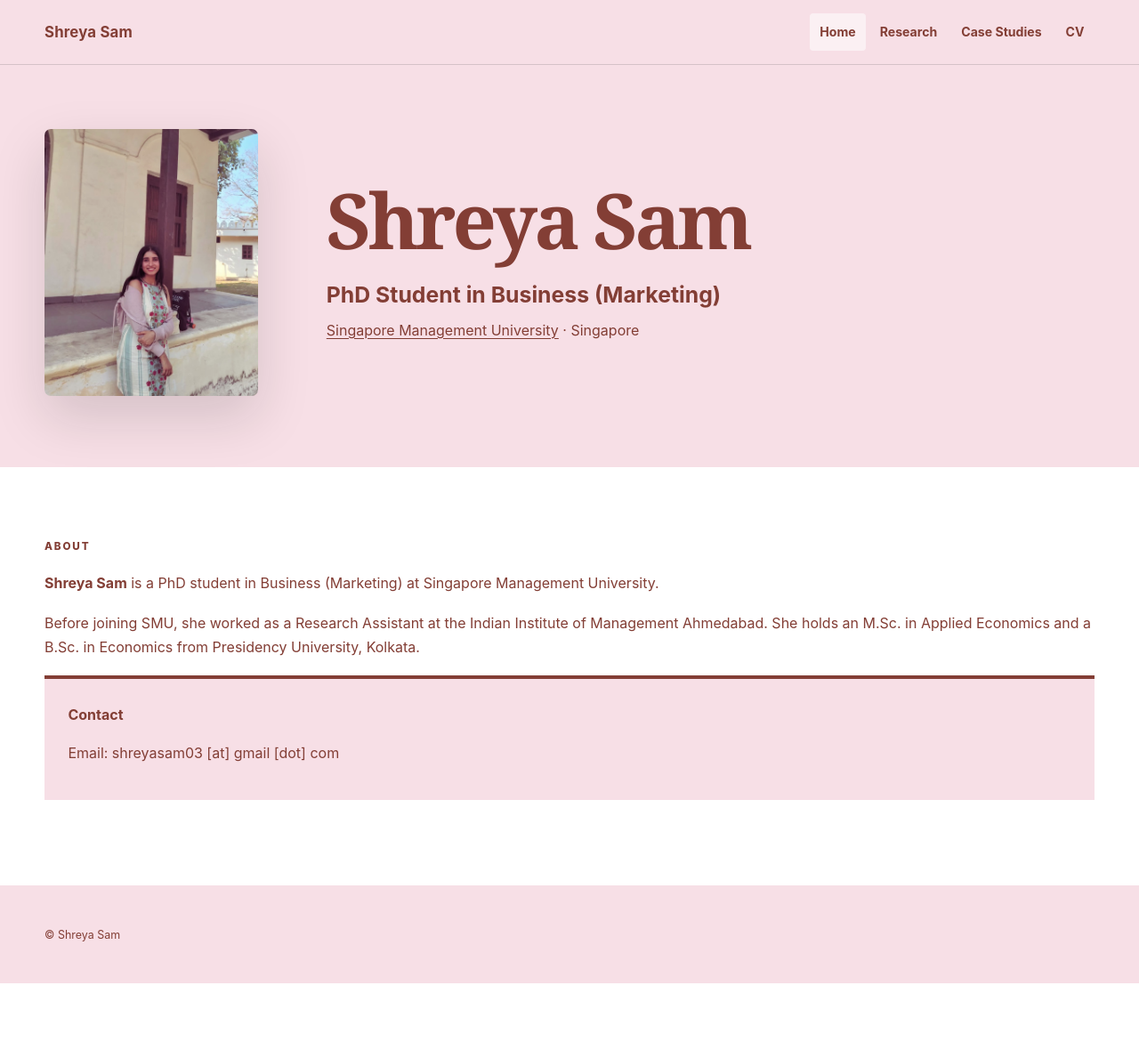
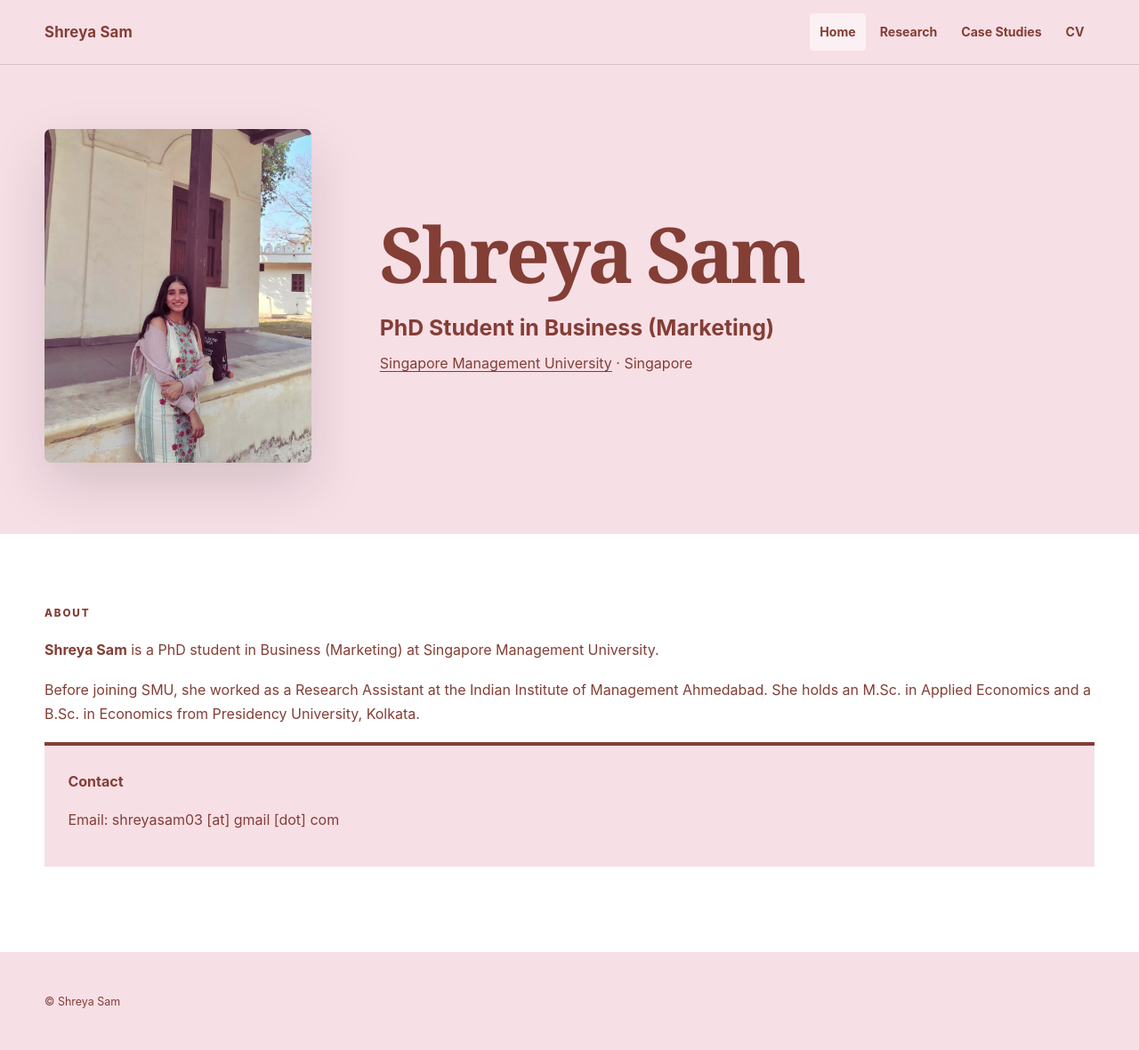
Before and after one commit to shreyasam/shreyasam.github.io, a Jekyll site: the page built from index.md, in a window 1280 px wide. Shown: the whole page at 89% size. Built offline with Jekyll 4.4.1, drawn with Linux system fonts in a browser that asks for light colours; before the commit the page ends 1105 px from its top, so only the background shows below that.

Commit message:
Update main.scss

```diff
--- a/assets/css/main.scss
+++ b/assets/css/main.scss
@@ -155,7 +155,7 @@ img {
 .hero__inner {
   min-height: 430px;
   display: grid;
-  grid-template-columns: 240px minmax(0, 1fr);
+  grid-template-columns: 300px minmax(0, 1fr);
   align-items: center;
   gap: clamp(2.2rem, 6vw, 5.5rem);
   padding-top: 4.5rem;
@@ -164,7 +164,7 @@ img {
 
 .hero__portrait img,
 .portrait-placeholder {
-  width: 240px;
+  width: 300px;
   aspect-ratio: 4 / 5;
   border-radius: 7px;
   box-shadow: 0 24px 60px rgba(17, 17, 17, 0.15);
```
